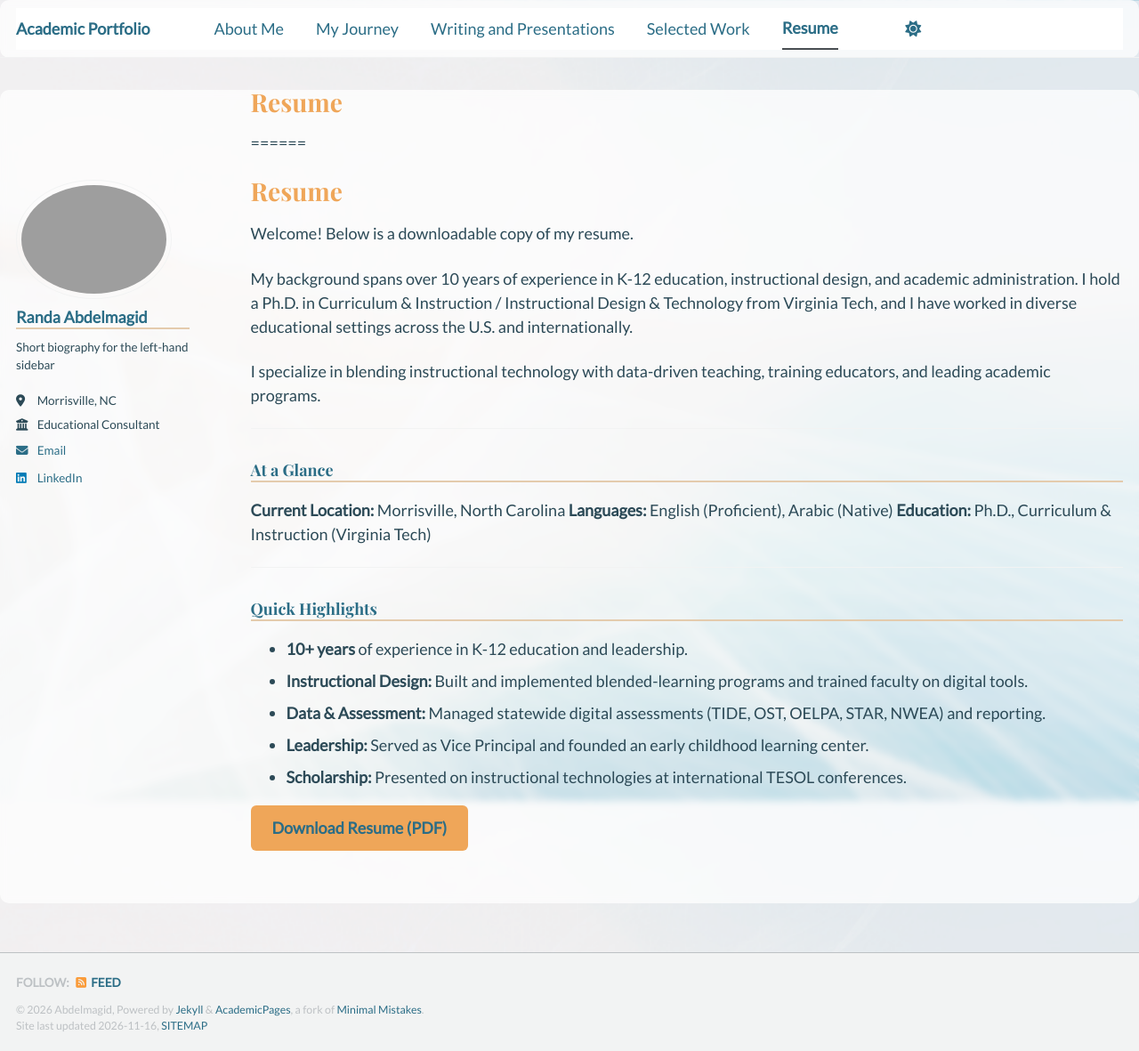
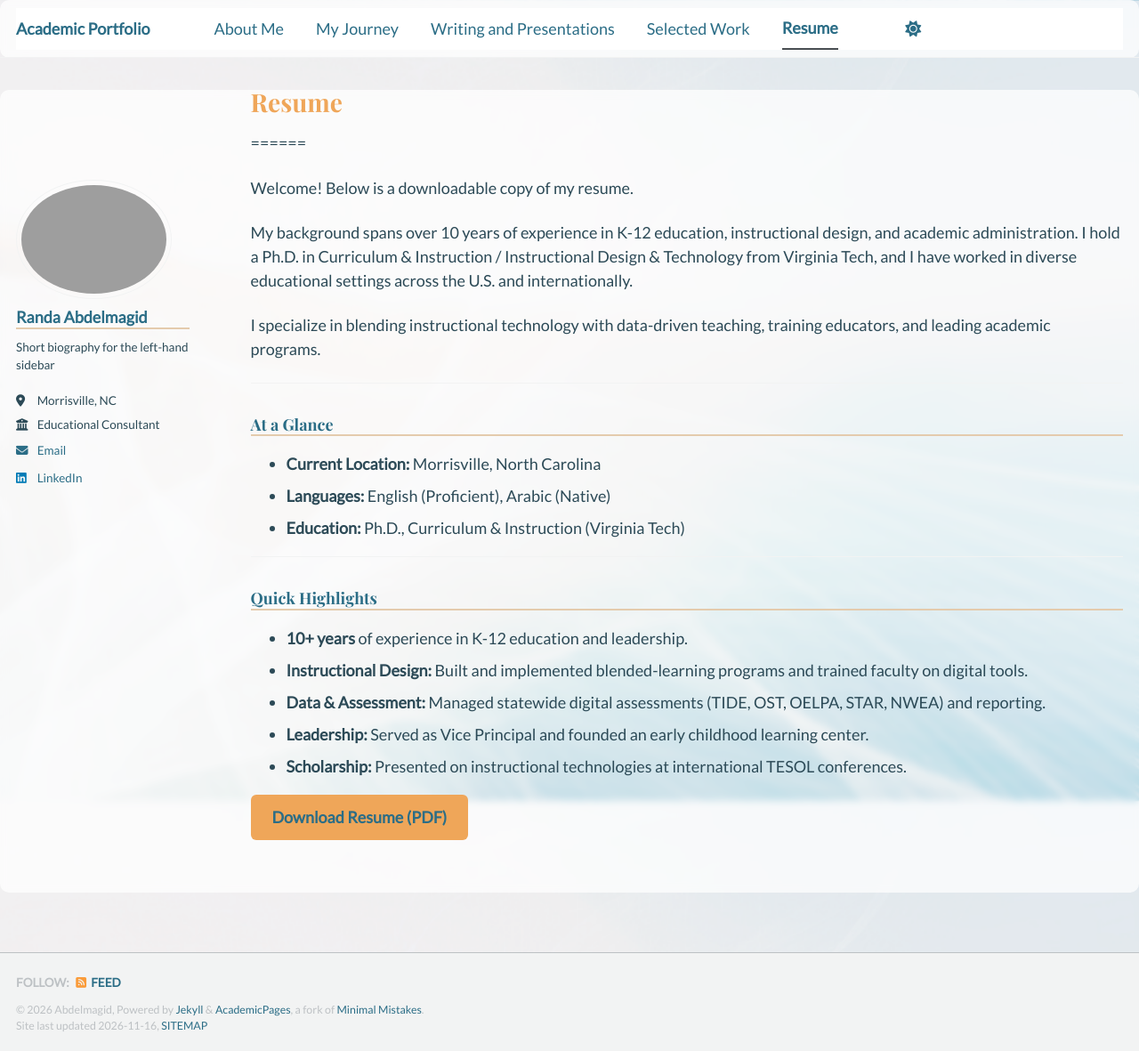
Before and after one commit to rfabdelmagid/rfabdelmagid.github.io, a Jekyll site: the page built from _pages/cv.md, in a window 1280 px wide and 1181 px high. Shown: the whole window at 89% size. Built offline with Jekyll 4.4.1, drawn with Linux system fonts in a browser that asks for light colours; a script bundle is joined from its source files by our own code; a style sheet for code colours, icons or effects is not loaded.

Commit message:
Update cv.md

```diff
--- a/_pages/cv.md
+++ b/_pages/cv.md
@@ -11,7 +11,6 @@ redirect_from:
 
 
 ======
-# Resume
 
 Welcome! Below is a downloadable copy of my resume.
 
@@ -23,9 +22,9 @@ I specialize in blending instructional technology with data-driven teaching, tra
 
 ### At a Glance
 
-**Current Location:** Morrisville, North Carolina
-**Languages:** English (Proficient), Arabic (Native)
-**Education:** Ph.D., Curriculum & Instruction (Virginia Tech)
+* **Current Location:** Morrisville, North Carolina
+* **Languages:** English (Proficient), Arabic (Native)
+* **Education:** Ph.D., Curriculum & Instruction (Virginia Tech)
 
 ---
 
```
